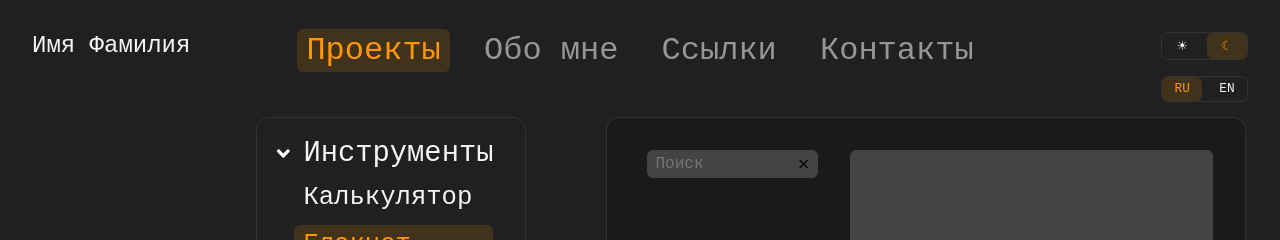
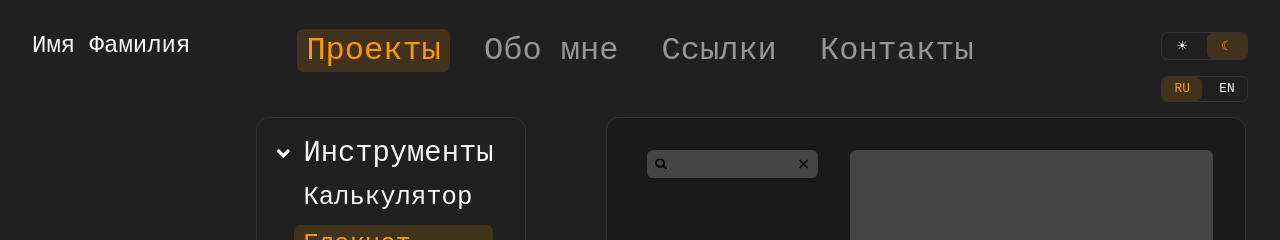
Before and after one commit to MikhailSukhanov/MikhailSukhanov.github.io, a React (Vite) app: page /projects/notepad in a window 1280 px wide. Shown: the top 240 px of the page. Built offline with nearby package versions, Linux system fonts and the light colour scheme.

Commit message:
feat(Notepad): Add magnifier icon in the search field
This commit introduces the functionality to show/hide a magnifier icon when interacting with the search input field.

```diff
--- a/src/components/Projects/Notepad/Notepad.tsx
+++ b/src/components/Projects/Notepad/Notepad.tsx
@@ -1,10 +1,11 @@
 import { useLocation } from 'react-router-dom';
-import { useEffect, useRef, type ChangeEvent } from 'react';
+import { useState, useEffect, useRef, type ChangeEvent } from 'react';
 import { useAppDispatch, useAppSelector } from '../../../store/store.ts';
 import { addNote, editNote, setSearchField } from '../../../store/slices';
 import { useDirectProjectLink } from '../../../store/projects.ts';
 import styles from './notepad.module.scss';
 import Note from './Note/Note.tsx';
+import { magnifierImg } from '../../../assets';
 
 function Notepad() {
     function getSelectedText(noteId: string | null): string {
@@ -39,6 +40,7 @@ function Notepad() {
         });
     }
 
+    const [isFocused, setIsFocused] = useState<boolean>(false);
     const location = useLocation();
     const dispatch = useAppDispatch();
     const setProjectIdsFromDirectLink = useDirectProjectLink();
@@ -69,8 +71,14 @@ function Notepad() {
     return <div className={styles.container}>
         <div className={styles.navigation}>
             <div className={styles['search-field']}>
-                <input onChange={e => dispatch(setSearchField(e.target.value))} value={notepadState.searchField} placeholder="Поиск"/>
-                <button onClick={() => dispatch(setSearchField(''))}>⨯</button>
+                <input
+                    onChange={e => dispatch(setSearchField(e.target.value))}
+                    value={notepadState.searchField}
+                    onFocus={() => setIsFocused(true)}
+                    onBlur={() => setIsFocused(false)}
+                />
+                {(!isFocused && notepadState.searchField === '') && <img src={magnifierImg}/>}
+                <button onMouseDown={e => {e.preventDefault(); dispatch(setSearchField(''))}}>⨯</button>
             </div>
             <div ref={notesListRef} className={styles.notes}>{dispNotes}</div>
             <button onClick={handleAddClick} className={styles['add-btn']}>Добавить</button>
--- a/src/components/Projects/Notepad/notepad.module.scss
+++ b/src/components/Projects/Notepad/notepad.module.scss
@@ -30,11 +30,20 @@ $nav-left-space: calc(0.7rem + 10px);
                 background-color: $dark-color4;
                 border-radius: $border-radius-small;
                 color: $text-main;
-                padding: 0.3rem 0.5rem;
+                padding: 0.3rem 1.7rem 0.3rem 0.5rem;
                 font-size: 1rem;
                 border: none;
                 outline: none;
                 width: 100%;
+            }
+
+            img {
+                width: 0.7rem;
+                position: absolute;
+                top: 50%;
+                transform: translateY(-50%);
+                left: 0.5rem;
+                pointer-events: none;
             }
 
             button {
```
Also changed, not shown: src/assets/index.ts (+8 -7 lines), src/assets/magnifier.svg (added).
